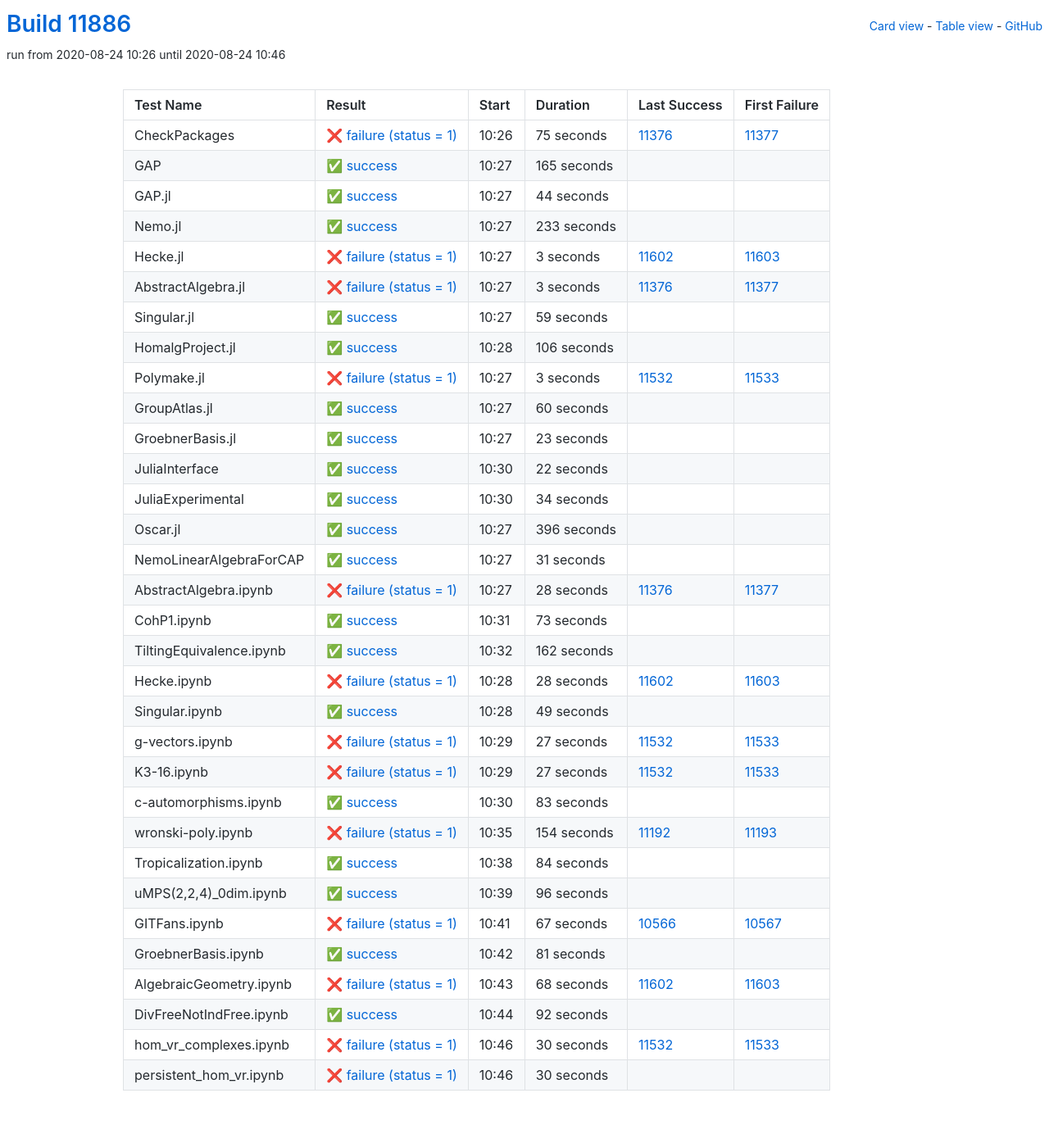
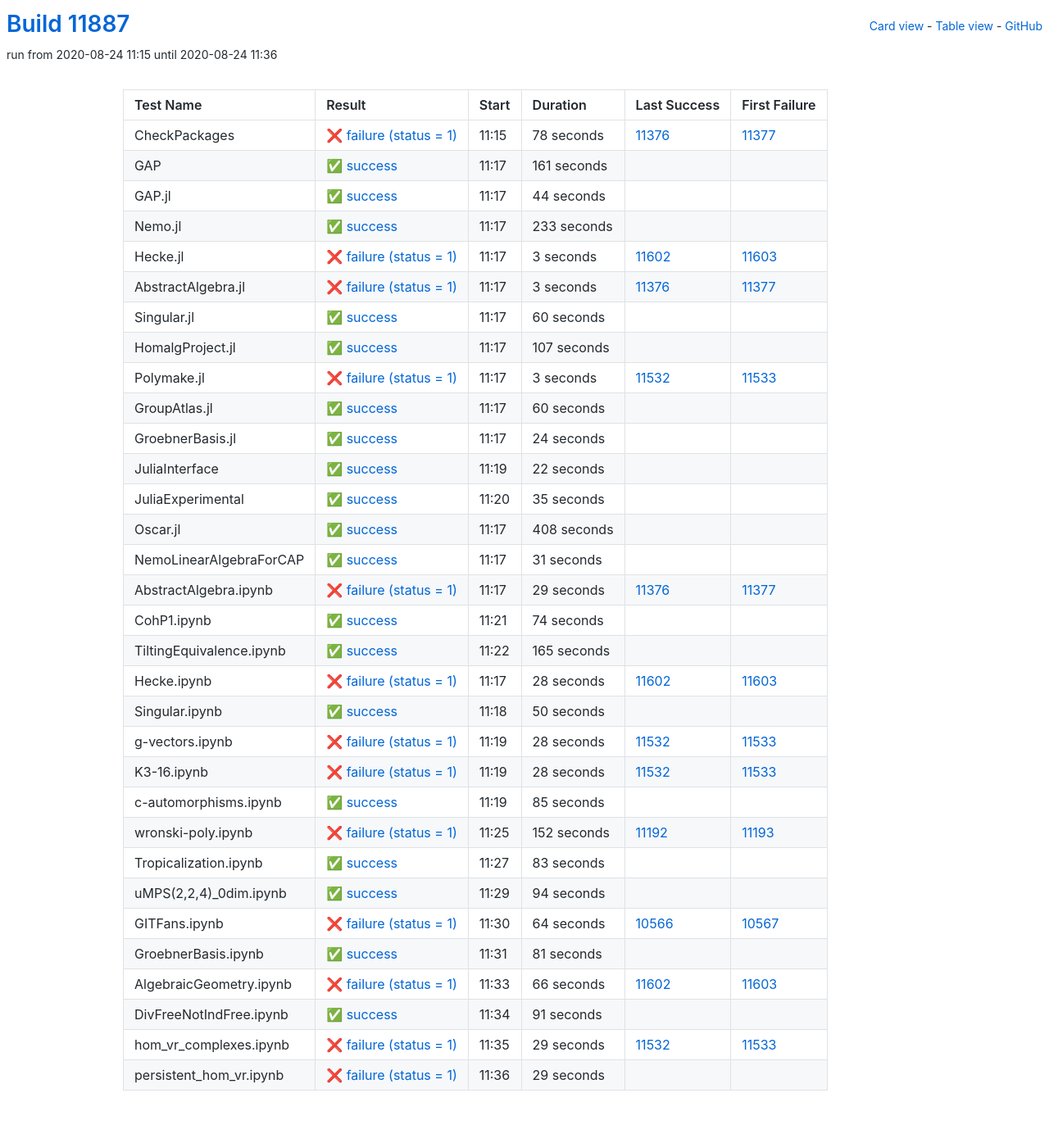
Before and after one commit to oscar-system/oscar-ci-status, a Jekyll site: the page built from table.html, in a window 1280 px wide. Shown: the whole page at 82% size. Built offline with Jekyll 4.4.1, drawn with Linux system fonts in a browser that asks for light colours.

Commit message:
Build #11887

```diff
--- a/_data/ci.yml
+++ b/_data/ci.yml
@@ -1,6 +1,6 @@
 ---
-build: 11886
-build_url: https://oscarci.mathematik.uni-kl.de/job/oscar/11886/
+build: 11887
+build_url: https://oscarci.mathematik.uni-kl.de/job/oscar/11887/
 job: oscar
 organization: oscar-system
 repo: oscar-ci-status
@@ -8,32 +8,32 @@
 tests:
 - name: CheckPackages
   id: checkpackages
-  log: https://oscarci.mathematik.uni-kl.de/job/oscar/11886/artifact/logs/build-11886/CheckPackages.log
-  start: 2020-08-24 10:26
+  log: https://oscarci.mathematik.uni-kl.de/job/oscar/11887/artifact/logs/build-11887/CheckPackages.log
+  start: 2020-08-24 11:15
   success: false
   exitcode: 1
   status: failure
-  duration: 75
+  duration: 78
   last_success: 11376
   last_success_url: https://oscarci.mathematik.uni-kl.de/job/oscar/11376/
   first_failure: 11377
   first_failure_url: https://oscarci.mathematik.uni-kl.de/job/oscar/11377/
 - name: GAP
   id: gap
-  log: https://oscarci.mathematik.uni-kl.de/job/oscar/11886/artifact/logs/build-11886/GAP.log
-  start: 2020-08-24 10:27
+  log: https://oscarci.mathematik.uni-kl.de/job/oscar/11887/artifact/logs/build-11887/GAP.log
+  start: 2020-08-24 11:17
   success: true
   exitcode: 0
   status: success
-  duration: 165
+  duration: 161
   last_success: false
   last_success_url:
   first_failure: false
   first_failure_url:
 - name: GAP.jl
   id: gap-jl
-  log: https://oscarci.mathematik.uni-kl.de/job/oscar/11886/artifact/logs/build-11886/GAP.jl.log
-  start: 2020-08-24 10:27
+  log: https://oscarci.mathematik.uni-kl.de/job/oscar/11887/artifact/logs/build-11887/GAP.jl.log
+  start: 2020-08-24 11:17
   success: true
   exitcode: 0
   status: success
@@ -44,8 +44,8 @@
   first_failure_url:
 - name: Nemo.jl
   id: nemo-jl
-  log: https://oscarci.mathematik.uni-kl.de/job/oscar/11886/artifact/logs/build-11886/Nemo.jl.log
-  start: 2020-08-24 10:27
+  log: https://oscarci.mathematik.uni-kl.de/job/oscar/11887/artifact/logs/build-11887/Nemo.jl.log
+  start: 2020-08-24 11:17
   success: true
   exitcode: 0
   status: success
@@ -56,8 +56,8 @@
   first_failure_url:
 - name: Hecke.jl
   id: hecke-jl
-  log: https://oscarci.mathematik.uni-kl.de/job/oscar/11886/artifact/logs/build-11886/Hecke.jl.log
-  start: 2020-08-24 10:27
+  log: https://oscarci.mathematik.uni-kl.de/job/oscar/11887/artifact/logs/build-11887/Hecke.jl.log
+  start: 2020-08-24 11:17
   success: false
   exitcode: 1
   status: failure
@@ -68,8 +68,8 @@
   first_failure_url: https://oscarci.mathematik.uni-kl.de/job/oscar/11603/
 - name: AbstractAlgebra.jl
   id: abstractalgebra-jl
-  log: https://oscarci.mathematik.uni-kl.de/job/oscar/11886/artifact/logs/build-11886/AbstractAlgebra.jl.log
-  start: 2020-08-24 10:27
+  log: https://oscarci.mathematik.uni-kl.de/job/oscar/11887/artifact/logs/build-11887/AbstractAlgebra.jl.log
+  start: 2020-08-24 11:17
   success: false
   exitcode: 1
   status: failure
@@ -80,32 +80,32 @@
   first_failure_url: https://oscarci.mathematik.uni-kl.de/job/oscar/11377/
 - name: Singular.jl
   id: singular-jl
-  log: https://oscarci.mathematik.uni-kl.de/job/oscar/11886/artifact/logs/build-11886/Singular.jl.log
-  start: 2020-08-24 10:27
+  log: https://oscarci.mathematik.uni-kl.de/job/oscar/11887/artifact/logs/build-11887/Singular.jl.log
+  start: 2020-08-24 11:17
   success: true
   exitcode: 0
   status: success
-  duration: 59
+  duration: 60
   last_success: false
   last_success_url:
   first_failure: false
   first_failure_url:
 - name: HomalgProject.jl
   id: homalgproject-jl
-  log: https://oscarci.mathematik.uni-kl.de/job/oscar/11886/artifact/logs/build-11886/HomalgProject.jl.log
-  start: 2020-08-24 10:28
+  log: https://oscarci.mathematik.uni-kl.de/job/oscar/11887/artifact/logs/build-11887/HomalgProject.jl.log
+  start: 2020-08-24 11:17
   success: true
   exitcode: 0
   status: success
-  duration: 106
+  duration: 107
   last_success: false
   last_success_url:
   first_failure: false
   first_failure_url:
 - name: Polymake.jl
   id: polymake-jl
-  log: https://oscarci.mathematik.uni-kl.de/job/oscar/11886/artifact/logs/build-11886/Polymake.jl.log
-  start: 2020-08-24 10:27
+  log: https://oscarci.mathematik.uni-kl.de/job/oscar/11887/artifact/logs/build-11887/Polymake.jl.log
+  start: 2020-08-24 11:17
   success: false
   exitcode: 1
   status: failure
@@ -116,8 +116,8 @@
   first_failure_url: https://oscarci.mathematik.uni-kl.de/job/oscar/11533/
 - name: GroupAtlas.jl
   id: groupatlas-jl
-  log: https://oscarci.mathematik.uni-kl.de/job/oscar/11886/artifact/logs/build-11886/GroupAtlas.jl.log
-  start: 2020-08-24 10:27
+  log: https://oscarci.mathematik.uni-kl.de/job/oscar/11887/artifact/logs/build-11887/GroupAtlas.jl.log
+  start: 2020-08-24 11:17
   success: true
   exitcode: 0
   status: success
@@ -128,20 +128,20 @@
   first_failure_url:
 - name: GroebnerBasis.jl
   id: groebnerbasis-jl
-  log: https://oscarci.mathematik.uni-kl.de/job/oscar/11886/artifact/logs/build-11886/GroebnerBasis.jl.log
-  start: 2020-08-24 10:27
+  log: https://oscarci.mathematik.uni-kl.de/job/oscar/11887/artifact/logs/build-11887/GroebnerBasis.jl.log
+  start: 2020-08-24 11:17
   success: true
   exitcode: 0
   status: success
-  duration: 23
+  duration: 24
   last_success: false
   last_success_url:
   first_failure: false
   first_failure_url:
 - name: JuliaInterface
   id: juliainterface
-  log: https://oscarci.mathematik.uni-kl.de/job/oscar/11886/artifact/logs/build-11886/JuliaInterface.log
-  start: 2020-08-24 10:30
+  log: https://oscarci.mathematik.uni-kl.de/job/oscar/11887/artifact/logs/build-11887/JuliaInterface.log
+  start: 2020-08-24 11:19
   success: true
   exitcode: 0
   status: success
@@ -152,32 +152,32 @@
   first_failure_url:
 - name: JuliaExperimental
   id: juliaexperimental
-  log: https://oscarci.mathematik.uni-kl.de/job/oscar/11886/artifact/logs/build-11886/JuliaExperimental.log
-  start: 2020-08-24 10:30
+  log: https://oscarci.mathematik.uni-kl.de/job/oscar/11887/artifact/logs/build-11887/JuliaExperimental.log
+  start: 2020-08-24 11:20
   success: true
   exitcode: 0
   status: success
-  duration: 34
+  duration: 35
   last_success: false
   last_success_url:
   first_failure: false
   first_failure_url:
 - name: Oscar.jl
   id: oscar-jl
-  log: https://oscarci.mathematik.uni-kl.de/job/oscar/11886/artifact/logs/build-11886/Oscar.jl.log
-  start: 2020-08-24 10:27
+  log: https://oscarci.mathematik.uni-kl.de/job/oscar/11887/artifact/logs/build-11887/Oscar.jl.log
+  start: 2020-08-24 11:17
   success: true
   exitcode: 0
   status: success
-  duration: 396
+  duration: 408
   last_success: false
   last_success_url:
   first_failure: false
   first_failure_url:
 - name: NemoLinearAlgebraForCAP
   id: nemolinearalgebraforcap
-  log: https://oscarci.mathematik.uni-kl.de/job/oscar/11886/artifact/logs/build-11886/NemoLinearAlgebraForCAP.log
-  start: 2020-08-24 10:27
+  log: https://oscarci.mathematik.uni-kl.de/job/oscar/11887/artifact/logs/build-11887/NemoLinearAlgebraForCAP.log
+  start: 2020-08-24 11:17
   success: true
   exitcode: 0
   status: success
@@ -188,44 +188,44 @@
   first_failure_url:
 - name: AbstractAlgebra.ipynb
   id: abstractalgebra-ipynb
-  log: https://oscarci.mathematik.uni-kl.de/job/oscar/11886/artifact/logs/build-11886/AbstractAlgebra.ipynb.log
-  start: 2020-08-24 10:27
+  log: https://oscarci.mathematik.uni-kl.de/job/oscar/11887/artifact/logs/build-11887/AbstractAlgebra.ipynb.log
+  start: 2020-08-24 11:17
   success: false
   exitcode: 1
   status: failure
-  duration: 28
+  duration: 29
   last_success: 11376
   last_success_url: https://oscarci.mathematik.uni-kl.de/job/oscar/11376/
   first_failure: 11377
   first_failure_url: https://oscarci.mathematik.uni-kl.de/job/oscar/11377/
 - name: CohP1.ipynb
   id: cohp1-ipynb
-  log: https://oscarci.mathematik.uni-kl.de/job/oscar/11886/artifact/logs/build-11886/CohP1.ipynb.log
-  start: 2020-08-24 10:31
+  log: https://oscarci.mathematik.uni-kl.de/job/oscar/11887/artifact/logs/build-11887/CohP1.ipynb.log
+  start: 2020-08-24 11:21
   success: true
   exitcode: 0
   status: success
-  duration: 73
+  duration: 74
   last_success: false
   last_success_url:
   first_failure: false
   first_failure_url:
 - name: TiltingEquivalence.ipynb
   id: tiltingequivalence-ipynb
-  log: https://oscarci.mathematik.uni-kl.de/job/oscar/11886/artifact/logs/build-11886/TiltingEquivalence.ipynb.log
-  start: 2020-08-24 10:32
+  log: https://oscarci.mathematik.uni-kl.de/job/oscar/11887/artifact/logs/build-11887/TiltingEquivalence.ipynb.log
+  start: 2020-08-24 11:22
   success: true
   exitcode: 0
   status: success
-  duration: 162
+  duration: 165
   last_success: false
   last_success_url:
   first_failure: false
   first_failure_url:
 - name: Hecke.ipynb
   id: hecke-ipynb
-  log: https://oscarci.mathematik.uni-kl.de/job/oscar/11886/artifact/logs/build-11886/Hecke.ipynb.log
-  start: 2020-08-24 10:28
+  log: https://oscarci.mathematik.uni-kl.de/job/oscar/11887/artifact/logs/build-11887/Hecke.ipynb.log
+  start: 2020-08-24 11:17
   success: false
   exitcode: 1
   status: failure
@@ -236,44 +236,68 @@
   first_failure_url: https://oscarci.mathematik.uni-kl.de/job/oscar/11603/
 - name: Singular.ipynb
   id: singular-ipynb
-  log: https://oscarci.mathematik.uni-kl.de/job/oscar/11886/artifact/logs/build-11886/Singular.ipynb.log
-  start: 2020-08-24 10:28
+  log: https://oscarci.mathematik.uni-kl.de/job/oscar/11887/artifact/logs/build-11887/Singular.ipynb.log
+  start: 2020-08-24 11:18
   success: true
   exitcode: 0
   status: success
-  duration: 49
+  duration: 50
   last_success: false
   last_success_url:
   first_failure: false
   first_failure_url:
 - name: g-vectors.ipynb
   id: g-vectors-ipynb
-  log: https://oscarci.mathematik.uni-kl.de/job/oscar/11886/artifact/logs/build-11886/g-vectors.ipynb.log
-  start: 2020-08-24 10:29
+  log: https://oscarci.mathematik.uni-kl.de/job/oscar/11887/artifact/logs/build-11887/g-vectors.ipynb.log
+  start: 2020-08-24 11:19
   success: false
   exitcode: 1
   status: failure
-  duration: 27
+  duration: 28
   last_success: 11532
   last_success_url: https://oscarci.mathematik.uni-kl.de/job/oscar/11532/
   first_failure: 11533
   first_failure_url: https://oscarci.mathematik.uni-kl.de/job/oscar/11533/
 - name: K3-16.ipynb
   id: k3-16-ipynb
-  log: https://oscarci.mathematik.uni-kl.de/job/oscar/11886/artifact/logs/build-11886/K3-16.ipynb.log
-  start: 2020-08-24 10:29
+  log: https://oscarci.mathematik.uni-kl.de/job/oscar/11887/artifact/logs/build-11887/K3-16.ipynb.log
+  start: 2020-08-24 11:19
   success: false
   exitcode: 1
   status: failure
-  duration: 27
+  duration: 28
   last_success: 11532
   last_success_url: https://oscarci.mathematik.uni-kl.de/job/oscar/11532/
   first_failure: 11533
   first_failure_url: https://oscarci.mathematik.uni-kl.de/job/oscar/11533/
 - name: c-automorphisms.ipynb
   id: c-automorphisms-ipynb
-  log: https://oscarci.mathematik.uni-kl.de/job/oscar/11886/artifact/logs/build-11886/c-automorphisms.ipynb.log
-  start: 2020-08-24 10:30
+  log: https://oscarci.mathematik.uni-kl.de/job/oscar/11887/artifact/logs/build-11887/c-automorphisms.ipynb.log
+  start: 2020-08-24 11:19
+  success: true
+  exitcode: 0
+  status: success
+  duration: 85
+  last_success: false
+  last_success_url:
+  first_failure: false
+  first_failure_url:
+- name: wronski-poly.ipynb
+  id: wronski-poly-ipynb
+  log: https://oscarci.mathematik.uni-kl.de/job/oscar/11887/artifact/logs/build-11887/wronski-poly.ipynb.log
+  start: 2020-08-24 11:25
+  success: false
+  exitcode: 1
+  status: failure
+  duration: 152
+  last_success: 11192
+  last_success_url: https://oscarci.mathematik.uni-kl.de/job/oscar/11192/
+  first_failure: 11193
+  first_failure_url: https://oscarci.mathematik.uni-kl.de/job/oscar/11193/
+- name: Tropicalization.ipynb
+  id: tropicalization-ipynb
+  log: https://oscarci.mathematik.uni-kl.de/job/oscar/11887/artifact/logs/build-11887/Tropicalization.ipynb.log
+  start: 2020-08-24 11:27
   success: true
   exitcode: 0
   status: success
@@ -282,58 +306,34 @@
   last_success_url:
   first_failure: false
   first_failure_url:
-- name: wronski-poly.ipynb
-  id: wronski-poly-ipynb
-  log: https://oscarci.mathematik.uni-kl.de/job/oscar/11886/artifact/logs/build-11886/wronski-poly.ipynb.log
-  start: 2020-08-24 10:35
-  success: false
-  exitcode: 1
-  status: failure
-  duration: 154
-  last_success: 11192
-  last_success_url: https://oscarci.mathematik.uni-kl.de/job/oscar/11192/
-  first_failure: 11193
-  first_failure_url: https://oscarci.mathematik.uni-kl.de/job/oscar/11193/
-- name: Tropicalization.ipynb
-  id: tropicalization-ipynb
-  log: https://oscarci.mathematik.uni-kl.de/job/oscar/11886/artifact/logs/build-11886/Tropicalization.ipynb.log
-  start: 2020-08-24 10:38
+- name: uMPS(2,2,4)_0dim.ipynb
+  id: umps-2-2-4-0dim-ipynb
+  log: https://oscarci.mathematik.uni-kl.de/job/oscar/11887/artifact/logs/build-11887/uMPS-2-2-4-_0dim.ipynb.log
+  start: 2020-08-24 11:29
   success: true
   exitcode: 0
   status: success
-  duration: 84
-  last_success: false
-  last_success_url:
-  first_failure: false
-  first_failure_url:
-- name: uMPS(2,2,4)_0dim.ipynb
-  id: umps-2-2-4-0dim-ipynb
-  log: https://oscarci.mathematik.uni-kl.de/job/oscar/11886/artifact/logs/build-11886/uMPS-2-2-4-_0dim.ipynb.log
-  start: 2020-08-24 10:39
-  success: true
-  exitcode: 0
-  status: success
-  duration: 96
+  duration: 94
   last_success: false
   last_success_url:
   first_failure: false
   first_failure_url:
 - name: GITFans.ipynb
   id: gitfans-ipynb
-  log: https://oscarci.mathematik.uni-kl.de/job/oscar/11886/artifact/logs/build-11886/GITFans.ipynb.log
-  start: 2020-08-24 10:41
+  log: https://oscarci.mathematik.uni-kl.de/job/oscar/11887/artifact/logs/build-11887/GITFans.ipynb.log
+  start: 2020-08-24 11:30
   success: false
   exitcode: 1
   status: failure
-  duration: 67
+  duration: 64
   last_success: 10566
   last_success_url: https://oscarci.mathematik.uni-kl.de/job/oscar/10566/
   first_failure: 10567
   first_failure_url: https://oscarci.mathematik.uni-kl.de/job/oscar/10567/
 - name: GroebnerBasis.ipynb
   id: groebnerbasis-ipynb
-  log: https://oscarci.mathematik.uni-kl.de/job/oscar/11886/artifact/logs/build-11886/GroebnerBasis.ipynb.log
-  start: 2020-08-24 10:42
+  log: https://oscarci.mathematik.uni-kl.de/job/oscar/11887/artifact/logs/build-11887/GroebnerBasis.ipynb.log
+  start: 2020-08-24 11:31
   success: true
   exitcode: 0
   status: success
@@ -344,48 +344,48 @@
   first_failure_url:
 - name: AlgebraicGeometry.ipynb
   id: algebraicgeometry-ipynb
-  log: https://oscarci.mathematik.uni-kl.de/job/oscar/11886/artifact/logs/build-11886/AlgebraicGeometry.ipynb.log
-  start: 2020-08-24 10:43
+  log: https://oscarci.mathematik.uni-kl.de/job/oscar/11887/artifact/logs/build-11887/AlgebraicGeometry.ipynb.log
+  start: 2020-08-24 11:33
   success: false
   exitcode: 1
   status: failure
-  duration: 68
+  duration: 66
   last_success: 11602
   last_success_url: https://oscarci.mathematik.uni-kl.de/job/oscar/11602/
   first_failure: 11603
   first_failure_url: https://oscarci.mathematik.uni-kl.de/job/oscar/11603/
 - name: DivFreeNotIndFree.ipynb
   id: divfreenotindfree-ipynb
-  log: https://oscarci.mathematik.uni-kl.de/job/oscar/11886/artifact/logs/build-11886/DivFreeNotIndFree.ipynb.log
-  start: 2020-08-24 10:44
+  log: https://oscarci.mathematik.uni-kl.de/job/oscar/11887/artifact/logs/build-11887/DivFreeNotIndFree.ipynb.log
+  start: 2020-08-24 11:34
   success: true
   exitcode: 0
   status: success
-  duration: 92
+  duration: 91
   last_success: false
   last_success_url:
   first_failure: false
   first_failure_url:
 - name: hom_vr_complexes.ipynb
   id: hom-vr-complexes-ipynb
-  log: https://oscarci.mathematik.uni-kl.de/job/oscar/11886/artifact/logs/build-11886/hom_vr_complexes.ipynb.log
-  start: 2020-08-24 10:46
+  log: https://oscarci.mathematik.uni-kl.de/job/oscar/11887/artifact/logs/build-11887/hom_vr_complexes.ipynb.log
+  start: 2020-08-24 11:35
   success: false
   exitcode: 1
   status: failure
-  duration: 30
+  duration: 29
   last_success: 11532
   last_success_url: https://oscarci.mathematik.uni-kl.de/job/oscar/11532/
   first_failure: 11533
   first_failure_url: https://oscarci.mathematik.uni-kl.de/job/oscar/11533/
 - name: persistent_hom_vr.ipynb
   id: persistent-hom-vr-ipynb
-  log: https://oscarci.mathematik.uni-kl.de/job/oscar/11886/artifact/logs/build-11886/persistent_hom_vr.ipynb.log
-  start: 2020-08-24 10:46
+  log: https://oscarci.mathematik.uni-kl.de/job/oscar/11887/artifact/logs/build-11887/persistent_hom_vr.ipynb.log
+  start: 2020-08-24 11:36
   success: false
   exitcode: 1
   status: failure
-  duration: 30
+  duration: 29
   last_success: false
   last_success_url:
   first_failure: false
```
Also changed, not shown: README.md.
